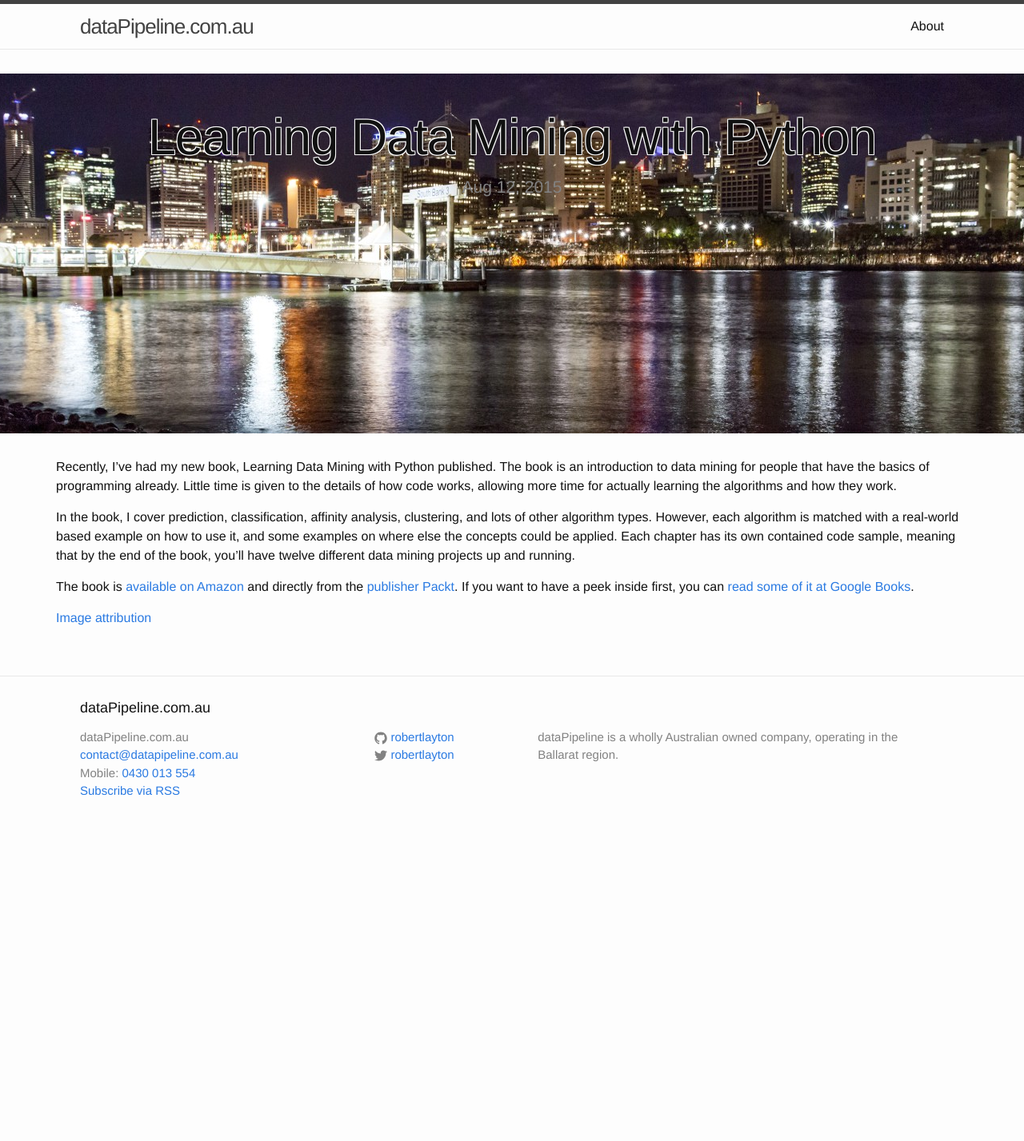
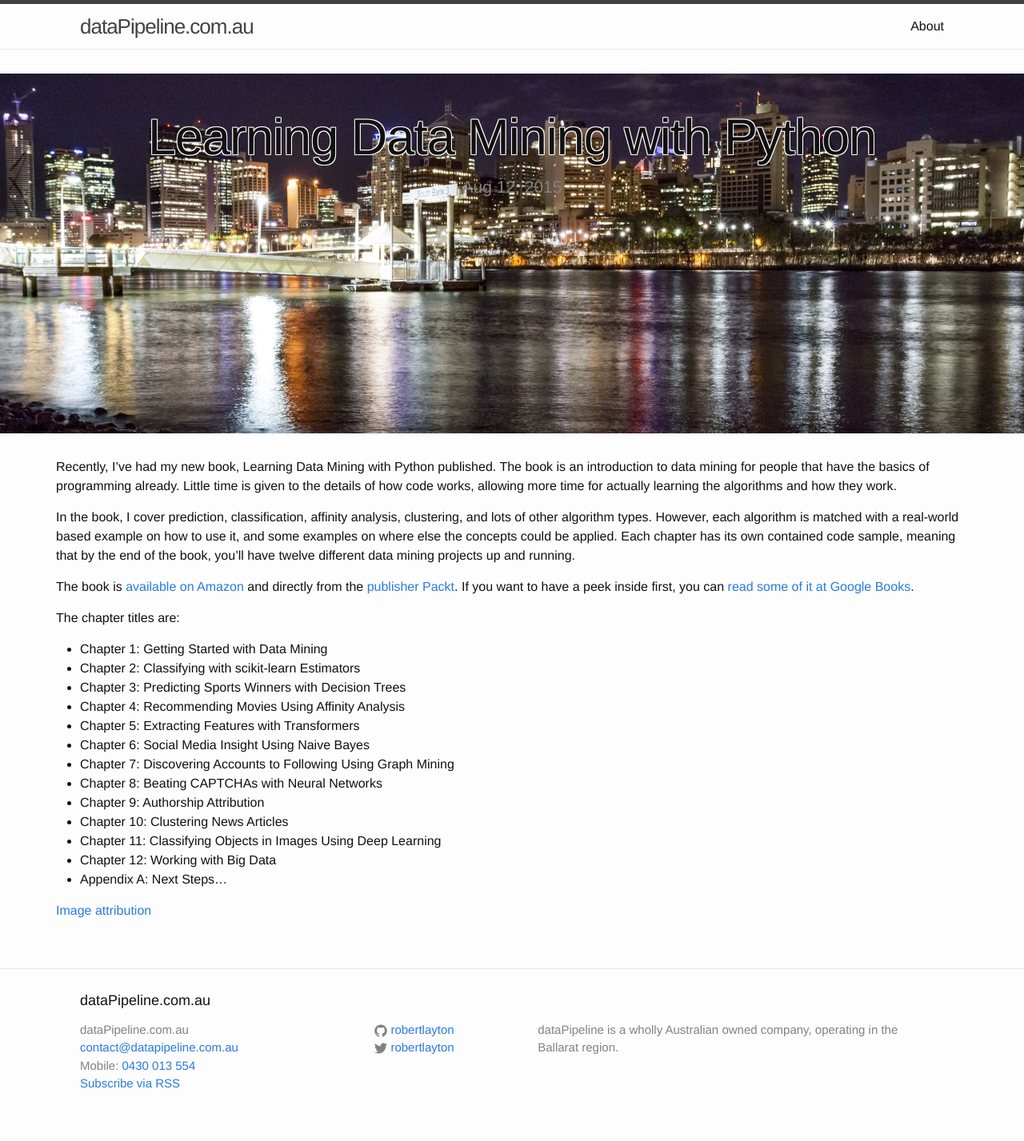
Before and after one commit to dataPipelineAU/jwebsite, a Jekyll site: the page built from _posts/2015-08-12-data-mining-book.markdown, in a window 1280 px wide. Shown: the whole page at 80% size. Built offline with Jekyll 4.4.1, drawn with Linux system fonts in a browser that asks for light colours; before the commit the page ends 1061 px from its top, so only the background shows below that.

Commit message:
Update to the book post

```diff
--- a/_posts/2015-08-12-data-mining-book.markdown
+++ b/_posts/2015-08-12-data-mining-book.markdown
@@ -18,3 +18,19 @@ Each chapter has its own contained code sample, meaning that by the end of the b
 
 The book is [available on Amazon](http://www.amazon.com/Learning-Mining-Python-Robert-Layton-ebook/dp/B00YSILFRW/) and directly from the [publisher Packt](https://www.packtpub.com/big-data-and-business-intelligence/learning-data-mining-python).
 If you want to have a peek inside first, you can [read some of it at Google Books](https://books.google.com.au/books?id=dltICgAAQBAJ&pg=PP3&lpg=PP3&dq=packt+Learning-Mining-Python-Robert-Layton&source=bl&ots=MpTk5cFDBf&sig=Pw2MkuTDaW-UwmuuMyeVIKWetkE&hl=en&sa=X&ved=0CCYQ6AEwAmoVChMIsbuVxOWixwIVR9ymCh1GUwvM#v=onepage&q=packt%20Learning-Mining-Python-Robert-Layton&f=false).
+
+The chapter titles are:
+
+* Chapter 1: Getting Started with Data Mining
+* Chapter 2: Classifying with scikit-learn Estimators
+* Chapter 3: Predicting Sports Winners with Decision Trees
+* Chapter 4: Recommending Movies Using Affinity Analysis
+* Chapter 5: Extracting Features with Transformers
+* Chapter 6: Social Media Insight Using Naive Bayes
+* Chapter 7: Discovering Accounts to Following Using Graph Mining
+* Chapter 8: Beating CAPTCHAs with Neural Networks
+* Chapter 9: Authorship Attribution
+* Chapter 10: Clustering News Articles
+* Chapter 11: Classifying Objects in Images Using Deep Learning
+* Chapter 12: Working with Big Data
+* Appendix A: Next Steps...
```
